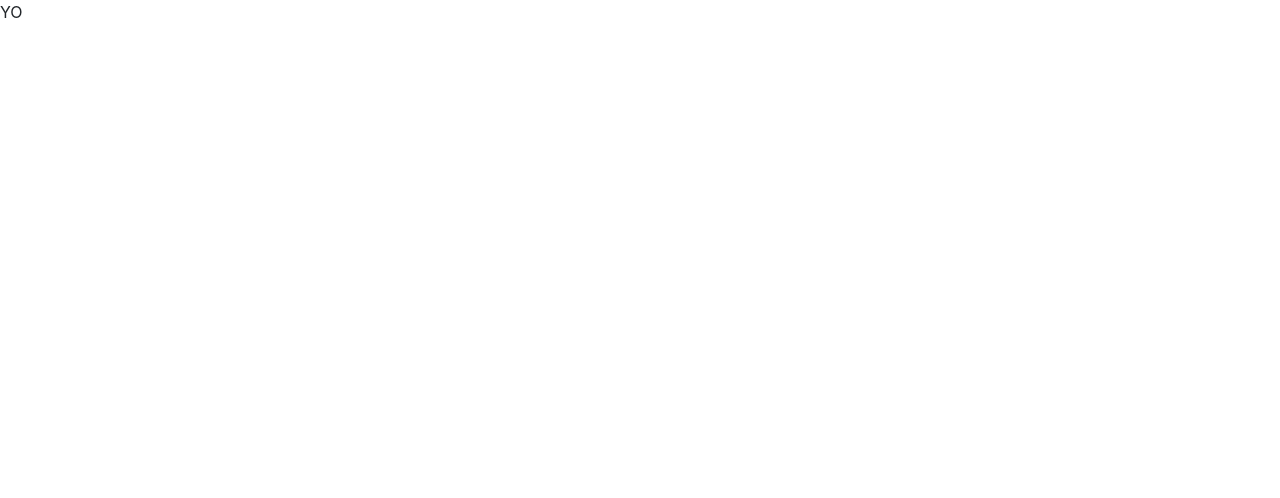
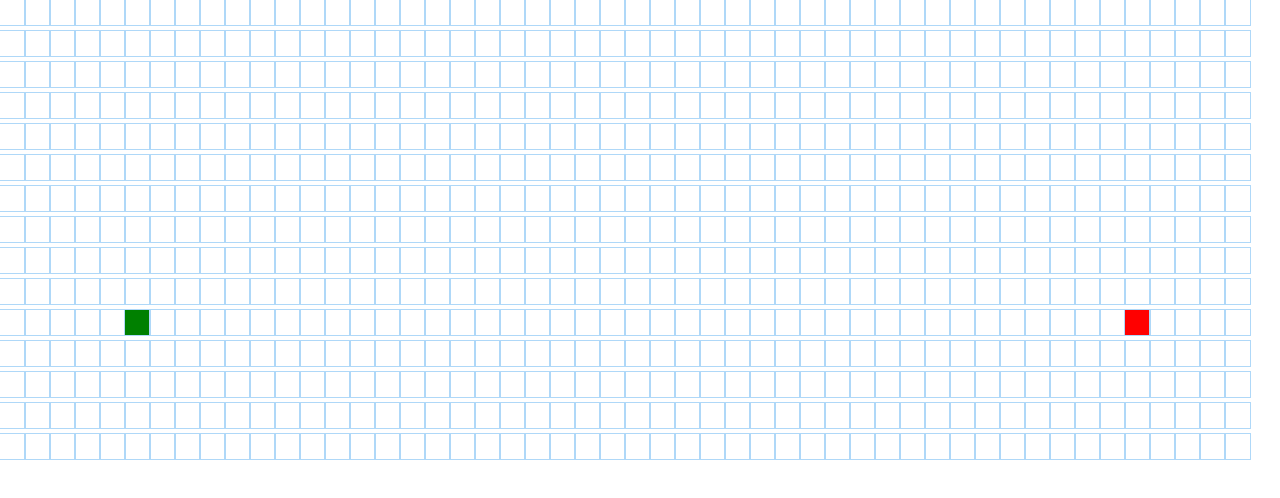
Before and after one commit to mavneeK/Mars-2020-Microsoft, a React (Create React App) app in the folder mars-rover/: page / in a window 1280 px wide. Shown: the top 498 px of the page. Built offline with nearby package versions, Linux system fonts and the light colour scheme; the HTML template or start-up script is replaced by a standard one.

Commit message:
Made a grid going for one algo and basic

```diff
--- a/mars-rover/src/App.js
+++ b/mars-rover/src/App.js
@@ -1,9 +1,10 @@
 import React from 'react';
+import PathFindingVisualizer from './PathFindingVisualizer/PathFindingVisualizer';
 
 function App() {
   return (
     <div className="App">
-      YO
+      <PathFindingVisualizer></PathFindingVisualizer>
     </div>
   );
 }
--- /dev/null
+++ b/mars-rover/src/PathFindingVisualizer/Node/Node.css
@@ -0,0 +1,14 @@
+.node {
+    width: 25px;
+    height: 25px;
+    outline: 1px solid rgb(175, 216, 248);
+    display: inline-block;
+  }
+
+  .node-finish {
+    background-color: red;
+  }
+
+  .node-start {
+    background-color: green;
+  }
--- /dev/null
+++ b/mars-rover/src/PathFindingVisualizer/Node/Node.jsx
@@ -0,0 +1,18 @@
+import React, { Component } from 'react';
+import './Node.css';
+
+export default class Node extends Component {
+    constructor(props) {
+        super(props);
+        this.state = {};
+    }
+
+    render() {
+        const { isFinish, isStart } = this.props;
+        const extraClassName = isFinish ? 'node-finish' : isStart ? 'node-start' : '';
+        return (
+            <div className={`node ${extraClassName}`} >
+            </div>
+        )
+    }
+}
--- /dev/null
+++ b/mars-rover/src/PathFindingVisualizer/PathFindingVisualizer.jsx
@@ -0,0 +1,67 @@
+import React, { Component } from 'react';
+import Node from './Node/Node';
+
+import './PathFindingVisualizer.css'
+
+export default class PathFindingVisualizer extends Component {
+    constructor(props) {
+        super(props);
+        this.state = {
+            nodes: [],
+        };
+    }
+
+    componentDidMount() {
+        const nodes = [];
+        for (let row = 0; row < 15; row++) {
+            const currentRow = [];
+            for (let col = 0; col < 50; col++) {
+                const currentNode = {
+                    col, row, isStart: row === 10 && col === 5,
+                    isFinish: row === 10 && col === 45,
+                };
+                currentRow.push(currentNode);
+            }
+            nodes.push(currentRow);
+        }
+        this.setState({ nodes })
+    }
+
+    render() {
+        const { nodes } = this.state;
+        console.log(nodes);
+
+        return (
+            <div className="grid">
+                {nodes.map((row, rowIdx) => {
+                    return (<div key={rowIdx}>
+                        {row.map((node, nodeIdx) => {
+                            const { isStart, isFinish } = node;
+                            return (
+                                <Node
+                                    key={nodeIdx}
+                                    isStart={isStart}
+                                    isFinish={isFinish}
+                                >
+                                </Node>
+                            )
+                        })}
+                    </div>
+                    )
+                })}
+            </div>
+        )
+    }
+}
+
+// const getGrid = () => {
+//     const grid = [];
+//     for (let row = 0; row < 20; row++) {
+//         const row = [];
+//         for (let col = 0; col < 50; col++) {
+//             row.push(createNode(col, row));
+//         }
+//         grid.push(row);
+//     }
+//     return grid;
+// };
```
Also changed, not shown: mars-rover/src/PathFindingVisualizer/PathFindingVisualizer.css (added).
